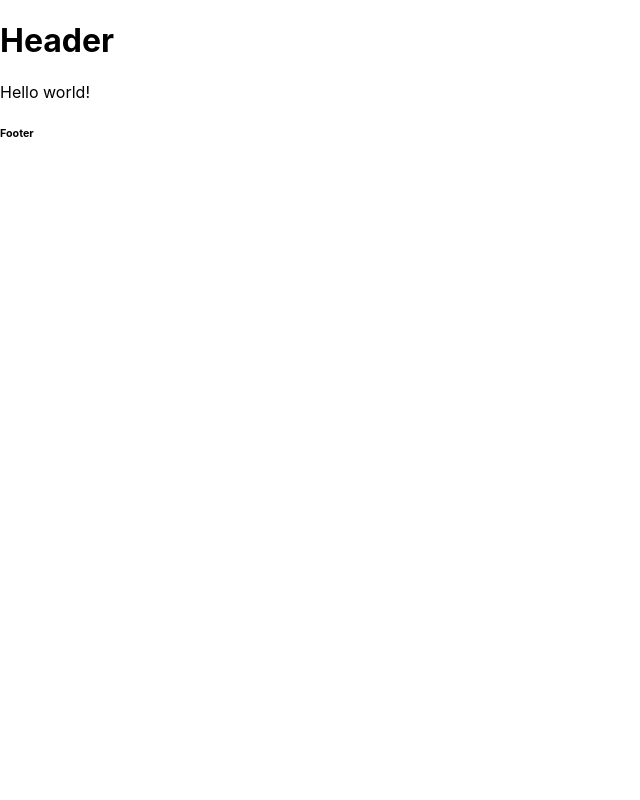
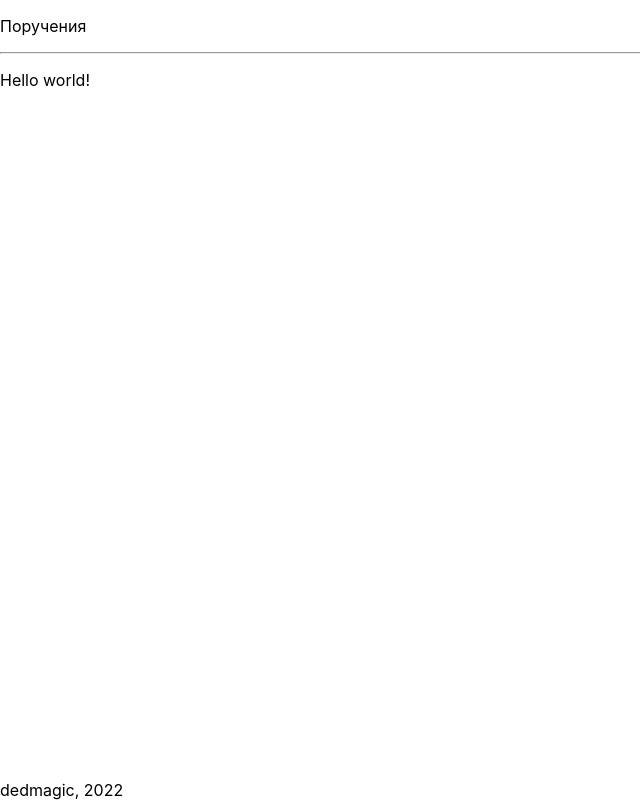
Before and after one commit to dedmagic/react-mobx, a React (Create React App) app: page / in a window 1280 px wide. Shown: the whole page, without its empty margins (0-640 px from the left). Built offline with nearby package versions, Linux system fonts and the light colour scheme; the HTML template or start-up script is replaced by a standard one.

Commit message:
footer stylization

```diff
--- a/src/components/AppFooter/AppFooter.js
+++ b/src/components/AppFooter/AppFooter.js
@@ -1,6 +1,11 @@
 function AppFooter() {
     return (
-        <h6>Footer</h6>
+        // TODO: Стили хардкодом, переделать на Bootstrap
+        <footer style={{ position: 'absolute', bottom: 0 }} >
+            <div>
+                <span>dedmagic, 2022</span>
+            </div>
+        </footer>
     );
 }
 
--- a/src/components/AppHeader/AppHeader.js
+++ b/src/components/AppHeader/AppHeader.js
@@ -1,7 +1,8 @@
 function AppHeader() {
     return (
         <div>
-            <h1>Header</h1>
+            <p>Поручения</p>
+            <hr />
         </div>
     );
 }
```
